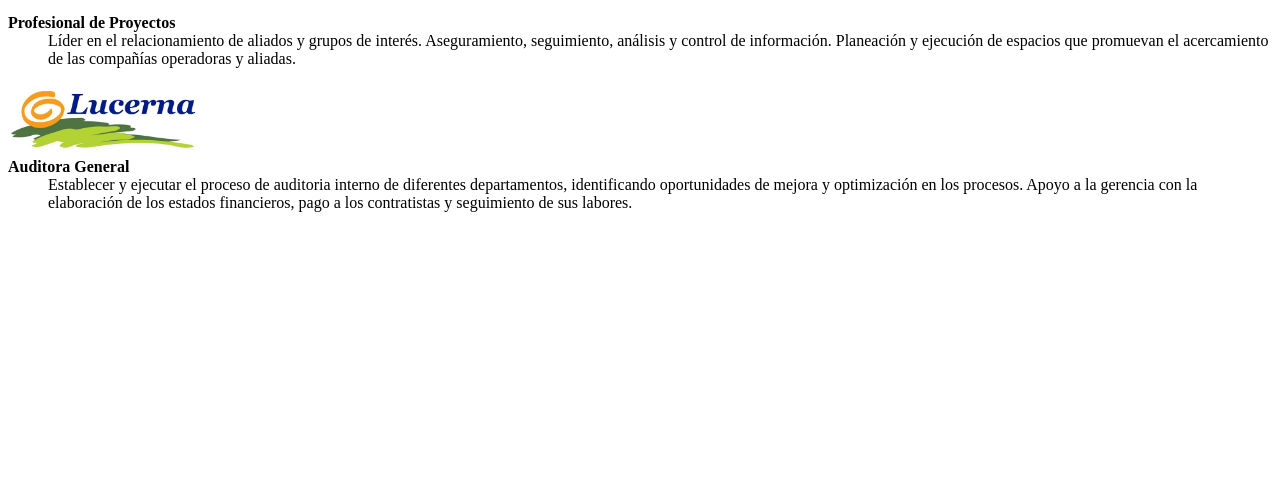
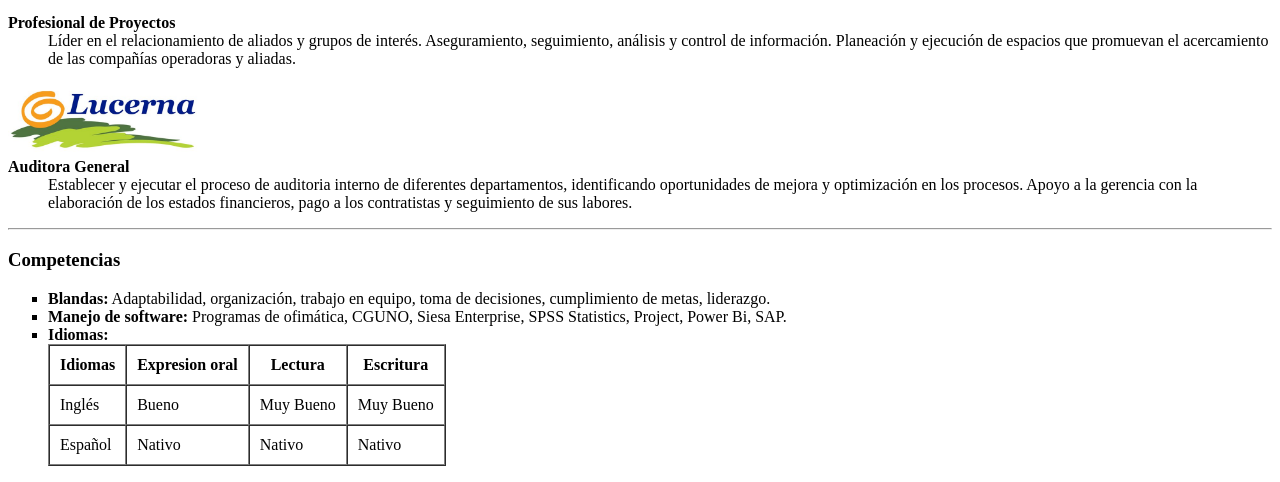
Before and after one commit to AdriArias12/TTech-EjercicioGit, a plain HTML site: page Index.html in a window 1280 px wide. Shown: the part 1902-2384 px from the top of the page. Before the commit the page ends 2130 px from the top, so only its background shows below. Drawn offline with Linux system fonts and the light colour scheme.

Commit message:
Se agrega competencias

```diff
--- a/Index.html
+++ b/Index.html
@@ -68,7 +68,6 @@
             Intensive English Program Levels 600 and 700 - Diciembre 2024 </p>
         </section>
 
-
         <section id="Laboral">
                 <br>
                 <hr>
@@ -89,5 +88,38 @@
                 </dl>
         </section>
 
+             <section id="Competencias">
+                <hr> <!--Esto es para hacer la linea separadora-->
+                <h3> Competencias </h3>
+                <ul type="square">
+                    <li><b>Blandas:</b> Adaptabilidad, organización, trabajo en equipo, toma de decisiones, cumplimiento de metas, liderazgo.</li>
+                    <li><b>Manejo de software:</b> Programas de ofimática, CGUNO, Siesa Enterprise, SPSS Statistics, Project, Power Bi, SAP.</li>
+                    <li><b>Idiomas:</b></li>
+                        <table border="1" cellspacing="0" cellpadding="10">
+                            <tr>
+                                <th>Idiomas</th>
+                                <th>Expresion oral</th>
+                                <th>Lectura</th>
+                                <th>Escritura</th>
+                            </tr>
+                            <tr>
+                                <td>Inglés</td>
+                                <td>Bueno</td>
+                                <td>Muy Bueno</td>
+                                <td>Muy Bueno</td>
+                            </tr>
+                            <tr>
+                                <td>Español</td>
+                                <td>Nativo</td>
+                                <td>Nativo</td>
+                                <td>Nativo</td>
+                            </tr>
+
+                        </table>
+                </ul>
+            </section>
+
+
+
 </body>
 </html>
```
